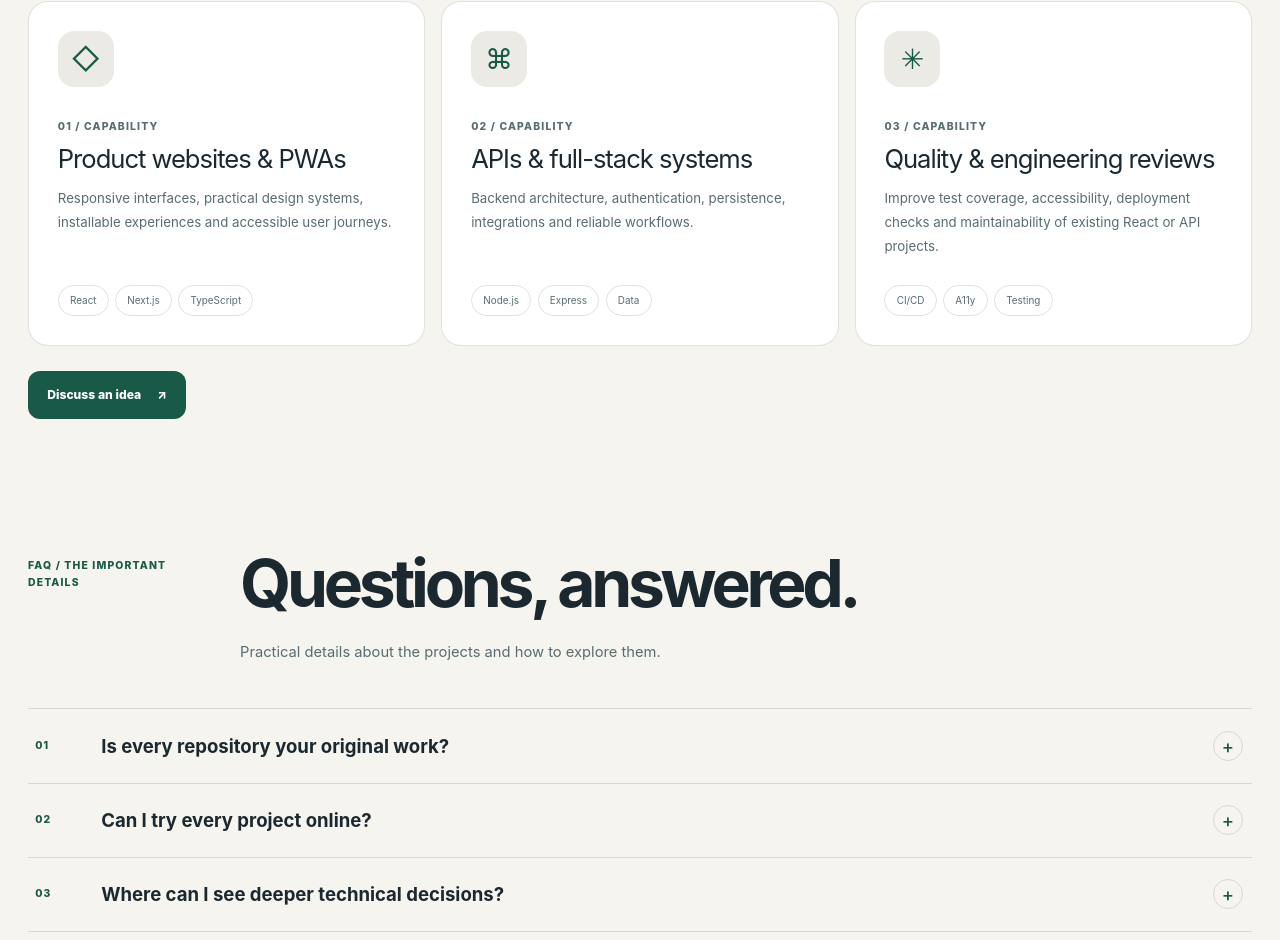
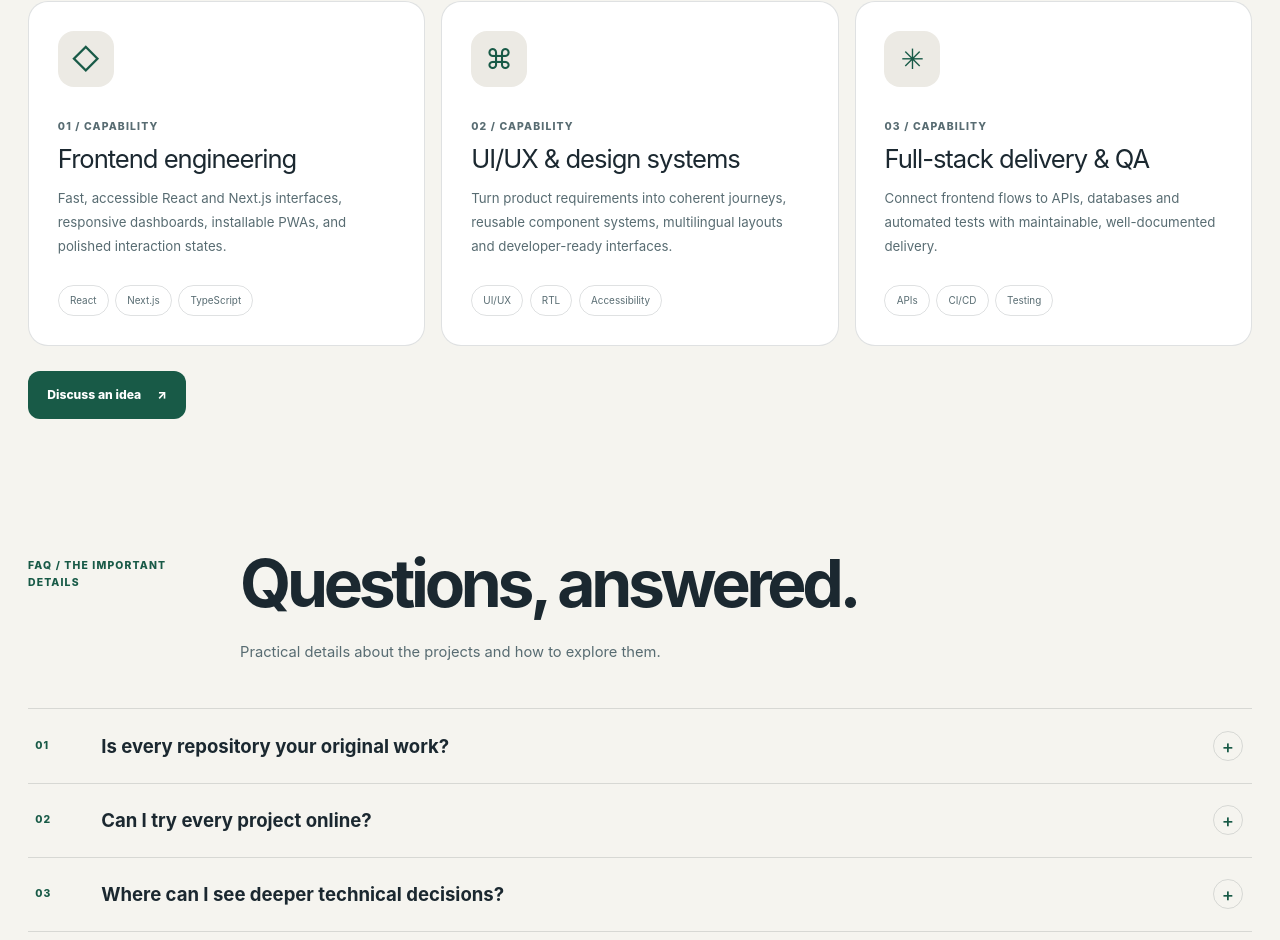
Before and after one commit to rahman-997/portfolio, a Next.js app: page / in a window 1280 px wide. Shown: the part 9292-10232 px from the top of the page. Built offline with nearby package versions, Linux system fonts and the light colour scheme.

Commit message:
feat(services): prioritize frontend engineering UI UX and trustworthy delivery in 3 languages

```diff
--- a/app/experience/extra-sections.ts
+++ b/app/experience/extra-sections.ts
@@ -39,9 +39,9 @@ export const extraSections: Record<Locale, {
       lead:"Areas I actively build and explore. Every project starts with a discussion of requirements, scope and constraints.",
       button:"Discuss an idea",
       cards:[
-        {icon:"◇",title:"Product websites & PWAs",detail:"Responsive interfaces, practical design systems, installable experiences and accessible user journeys.",tags:["React","Next.js","TypeScript"]},
-        {icon:"⌘",title:"APIs & full-stack systems",detail:"Backend architecture, authentication, persistence, integrations and reliable workflows.",tags:["Node.js","Express","Data"]},
-        {icon:"✳",title:"Quality & engineering reviews",detail:"Improve test coverage, accessibility, deployment checks and maintainability of existing React or API projects.",tags:["CI/CD","A11y","Testing"]}
+        {icon:"◇",title:"Frontend engineering",detail:"Fast, accessible React and Next.js interfaces, responsive dashboards, installable PWAs, and polished interaction states.",tags:["React","Next.js","TypeScript"]},
+        {icon:"⌘",title:"UI/UX & design systems",detail:"Turn product requirements into coherent journeys, reusable component systems, multilingual layouts and developer-ready interfaces.",tags:["UI/UX","RTL","Accessibility"]},
+        {icon:"✳",title:"Full-stack delivery & QA",detail:"Connect frontend flows to APIs, databases and automated tests with maintainable, well-documented delivery.",tags:["APIs","CI/CD","Testing"]}
       ]
     },
     faq:{
@@ -84,9 +84,9 @@ export const extraSections: Record<Locale, {
       lead:"مجالات أعمل عليها وأطوّر مهاراتي فيها. يبدأ أي مشروع بمناقشة احتياجاته ونطاقه وحدوده.",
       button:"ناقش فكرة معي",
       cards:[
-        {icon:"◇",title:"مواقع وتطبيقات PWA",detail:"واجهات متجاوبة وأنظمة تصميم عملية وتجارب قابلة للتثبيت وسهلة الوصول.",tags:["React","Next.js","TypeScript"]},
-        {icon:"⌘",title:"واجهات API وأنظمة متكاملة",detail:"هندسة الخدمات الخلفية والحسابات والتخزين والتكاملات وسير العمل الموثوق.",tags:["Node.js","Express","البيانات"]},
-        {icon:"✳",title:"الجودة ومراجعة المشاريع",detail:"تحسين الاختبارات وإمكانية الوصول وفحوص النشر وقابلية صيانة مشاريع React وAPI.",tags:["CI/CD","إمكانية الوصول","اختبارات"]}
+        {icon:"◇",title:"تطوير واجهات Frontend",detail:"واجهات React وNext.js متجاوبة وسريعة وسهلة الوصول، مع لوحات بيانات وتطبيقات PWA وتفاعلات مدروسة.",tags:["React","Next.js","TypeScript"]},
+        {icon:"⌘",title:"تصميم UI/UX وأنظمة التصميم",detail:"تحويل الأفكار إلى مسارات استخدام واضحة ومكونات قابلة لإعادة الاستخدام، مع دعم لغات متعددة وRTL.",tags:["UI/UX","RTL","Accessibility"]},
+        {icon:"✳",title:"تطوير Full-Stack وضمان الجودة",detail:"ربط الواجهات بالخدمات وقواعد البيانات والاختبارات، وتسليم كود واضح وقابل للصيانة.",tags:["APIs","CI/CD","اختبارات"]}
       ]
     },
     faq:{
@@ -129,9 +129,9 @@ export const extraSections: Record<Locale, {
       lead:"Üzerinde çalıştığım ve kendimi geliştirdiğim alanlar. Her iş, gereksinimlerin ve kapsamın birlikte değerlendirilmesiyle başlar.",
       button:"Bir fikri konuşalım",
       cards:[
-        {icon:"◇",title:"Ürün siteleri ve PWA'lar",detail:"Duyarlı arayüzler, kullanışlı tasarım sistemleri, kurulabilir deneyimler ve erişilebilir akışlar.",tags:["React","Next.js","TypeScript"]},
-        {icon:"⌘",title:"API ve uçtan uca sistemler",detail:"Backend mimarisi, kimlik doğrulama, veri saklama, entegrasyon ve güvenilir iş akışları.",tags:["Node.js","Express","Veri"]},
-        {icon:"✳",title:"Kalite ve kod incelemesi",detail:"Mevcut React ve API projelerinde test kapsamı, erişilebilirlik, dağıtım kontrolü ve bakımı iyileştirme.",tags:["CI/CD","Erişilebilirlik","Test"]}
+        {icon:"◇",title:"Frontend geliştirme",detail:"Hızlı ve erişilebilir React/Next.js arayüzleri, duyarlı panolar, PWA uygulamaları ve özenli etkileşimler.",tags:["React","Next.js","TypeScript"]},
+        {icon:"⌘",title:"UI/UX ve tasarım sistemleri",detail:"Ürün fikirlerini anlaşılır yolculuklara, yeniden kullanılabilir bileşenlere ve çok dilli, RTL uyumlu arayüzlere dönüştürme.",tags:["UI/UX","RTL","Erişilebilirlik"]},
+        {icon:"✳",title:"Full-stack teslim ve QA",detail:"Arayüzleri API, veri ve testlerle birleştirerek sürdürülebilir ve belgelenmiş ürünler geliştirme.",tags:["API","CI/CD","Test"]}
       ]
     },
     faq:{
```
